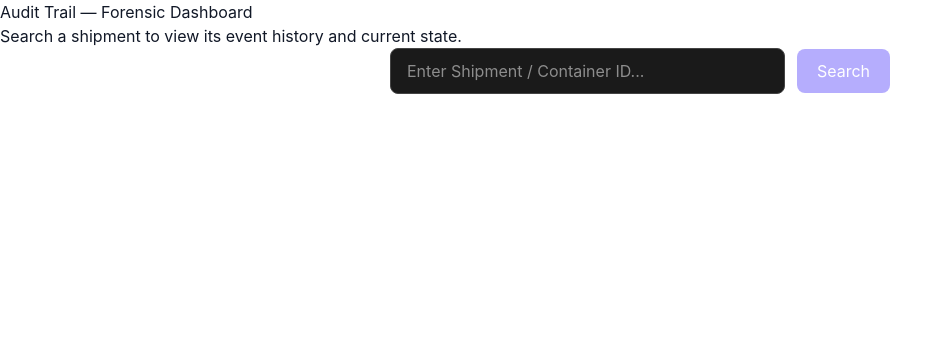
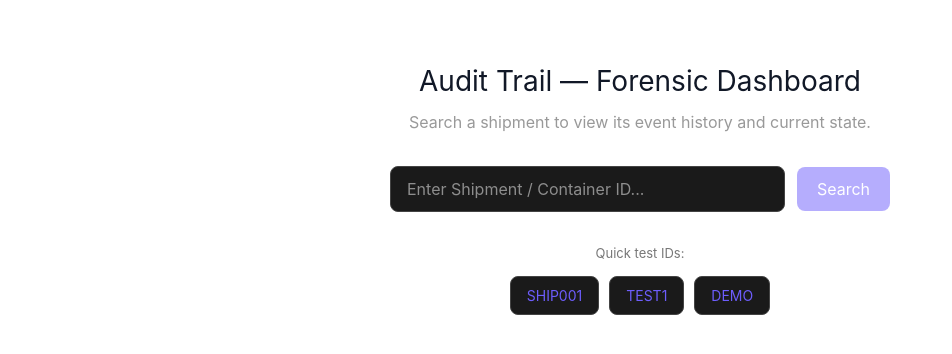
Before and after one commit to Raushan1504/Audit_Trail, a React (Vite) app in the folder client/: page / in a window 1280 px wide. Shown: the top 354 px of the page, without its empty margins (0-952 px from the left). Built offline with nearby package versions, Linux system fonts and the light colour scheme; no server answers.

Commit message:
feat(timeline): create event timeline component

```diff
--- /dev/null
+++ b/client/src/components/EventTimeline.css
@@ -0,0 +1,70 @@
+.event-timeline {
+  display: flex;
+  flex-direction: column;
+  gap: 0;
+  padding: 24px 0;
+}
+
+.event-timeline--empty {
+  padding: 40px 20px;
+  text-align: center;
+  color: #777777;
+  border: 1px dashed #3a3a3a;
+  border-radius: 12px;
+}
+
+.event-timeline__item {
+  position: relative;
+  display: flex;
+  gap: 16px;
+  padding-bottom: 28px;
+  padding-left: 8px;
+}
+
+.event-timeline__marker {
+  width: 14px;
+  height: 14px;
+  border-radius: 50%;
+  background: #8b7cf6;
+  flex-shrink: 0;
+  margin-top: 4px;
+  box-shadow: 0 0 0 4px rgba(139, 124, 246, 0.15);
+  z-index: 1;
+}
+
+.event-timeline__line {
+  position: absolute;
+  left: 15px;
+  top: 18px;
+  bottom: -10px;
+  width: 2px;
+  background: #3a3a3a;
+}
+
+.event-timeline__content {
+  display: flex;
+  flex-direction: column;
+  gap: 4px;
+  padding: 12px 16px;
+  border-radius: 8px;
+  background: #1e1e1e;
+  border: 1px solid #3a3a3a;
+  flex: 1;
+  transition: transform 0.2s ease, box-shadow 0.2s ease;
+}
+
+.event-timeline__content:hover {
+  transform: translateX(4px);
+  box-shadow: 0 8px 16px rgba(247, 5, 5, 0.908);
+}
+
+.event-timeline__type {
+  font-weight: 600;
+  font-size: 15px;
+  color: #f0f0f0;
+}
+
+.event-timeline__timestamp {
+  font-size: 13px;
+  color: #999999;
+}
--- /dev/null
+++ b/client/src/components/EventTimeline.jsx
@@ -0,0 +1,34 @@
+import './EventTimeline.css';
+
+function EventTimeline({ events = [] }) {
+  if (events.length === 0) {
+    return (
+      <div className="event-timeline event-timeline--empty">
+        <p>No events to display yet.</p>
+      </div>
+    );
+  }
+
+  return (
+    <div className="event-timeline">
+      {events.map((event, index) => (
+        <div className="event-timeline__item" key={event._id || index}>
+          <div className="event-timeline__marker" />
+          {index !== events.length - 1 && (
+            <div className="event-timeline__line" />
+          )}
+          <div className="event-timeline__content">
+            <span className="event-timeline__type">{event.eventType}</span>
+            <span className="event-timeline__timestamp">
+              {event.timestamp
+                ? new Date(event.timestamp).toLocaleString()
+                : 'Unknown time'}
+            </span>
+          </div>
+        </div>
+      ))}
+    </div>
+  );
+}
+
+export default EventTimeline;
--- /dev/null
+++ b/client/src/pages/Dashboard.css
@@ -0,0 +1,51 @@
+.dashboard {
+  max-width: 700px;
+  margin: 0 auto;
+  padding: 60px 20px;
+  text-align: center;
+}
+
+.dashboard__header h1 {
+  font-size: 28px;
+  margin-bottom: 8px;
+}
+
+.dashboard__header p {
+  color: var(--text-h, #999);
+  margin-bottom: 32px;
+}
+
+.dashboard__quick-access {
+  margin-top: 32px;
+}
+
+.dashboard__quick-label {
+  font-size: 13px;
+  color: var(--text-h, #777);
+  display: block;
+  margin-bottom: 12px;
+}
+
+.dashboard__quick-buttons {
+  display: flex;
+  gap: 10px;
+  justify-content: center;
+  flex-wrap: wrap;
+}
+
+.dashboard__quick-button {
+  padding: 8px 16px;
+  border-radius: 8px;
+  border: 1px solid var(--border, #444);
+  background: var(--accent-bg, #1a1a1a);
+  color: var(--accent, #6d5dfc);
+  font-size: 14px;
+  cursor: pointer;
+  transition: transform 0.2s, box-shadow 0.2s, background 0.2s;
+}
+
+.dashboard__quick-button:hover {
+  transform: translateY(-2px);
+  box-shadow: 0 8px 16px rgba(109, 93, 252, 0.2);
+  background: rgba(109, 93, 252, 0.1);
+}
--- a/client/src/pages/Dashboard.jsx
+++ b/client/src/pages/Dashboard.jsx
@@ -1,5 +1,9 @@
 import { useNavigate } from 'react-router-dom';
 import SearchBar from '../components/SearchBar';
+import './Dashboard.css';
+
+const QUICK_ACCESS_IDS = ['SHIP001', 'TEST1', 'DEMO'];
+
 function Dashboard() {
   const navigate = useNavigate();
 
@@ -15,6 +19,21 @@ function Dashboard() {
       </header>
 
       <SearchBar onSearch={handleSearch} />
+
+      <div className="dashboard__quick-access">
+        <span className="dashboard__quick-label">Quick test IDs:</span>
+        <div className="dashboard__quick-buttons">
+          {QUICK_ACCESS_IDS.map((id) => (
+            <button
+              key={id}
+              className="dashboard__quick-button"
+              onClick={() => handleSearch(id)}
+            >
+              {id}
+            </button>
+          ))}
+        </div>
+      </div>
     </div>
   );
 }
--- a/client/src/pages/ShipmentDetails.css
+++ b/client/src/pages/ShipmentDetails.css
@@ -2,11 +2,12 @@
   max-width: 800px;
   margin: 0 auto;
   padding: 32px 20px;
+  color: #f0f0f0;
 }
 
 .shipment-details__back {
   display: inline-block;
-  color: var(--accent, #6d5dfc);
+  color: #8b7cf6;
   text-decoration: none;
   font-size: 14px;
   margin-bottom: 24px;
@@ -28,6 +29,7 @@
 .shipment-details__header h2 {
   margin: 0;
   font-size: 24px;
+  color: #f0f0f0;
 }
 
 .shipment-details__id {
@@ -35,8 +37,17 @@
   font-size: 16px;
   padding: 4px 12px;
   border-radius: 6px;
-  background: var(--accent-bg, #1a1a1a);
-  color: var(--accent, #6d5dfc);
+  background: #2a2a2a;
+  color: #8b7cf6;
+}
+
+.shipment-details__status {
+  color: #cccccc;
+  font-size: 15px;
+}
+
+.shipment-details__status--error {
+  color: #ff6b6b;
 }
 
 .shipment-details__grid {
@@ -52,8 +63,8 @@
   gap: 8px;
   padding: 20px;
   border-radius: 12px;
-  border: 1px solid var(--border, #333);
-  background: var(--accent-bg, #1a1a1a);
+  border: 1px solid #3a3a3a;
+  background: #1e1e1e;
   transition: transform 0.25s ease, box-shadow 0.25s ease;
 }
 
@@ -66,16 +77,17 @@
   font-size: 13px;
   text-transform: uppercase;
   letter-spacing: 0.5px;
-  color: var(--text-h, #999);
+  color: #999999;
 }
 
 .shipment-details__value {
   font-size: 18px;
   font-weight: 600;
+  color: #f0f0f0;
 }
 
 .shipment-details__value--placeholder {
-  color: var(--text-h, #777);
+  color: #777777;
   font-style: italic;
   font-weight: 400;
   font-size: 15px;
@@ -84,7 +96,17 @@
 .shipment-details__timeline-placeholder {
   padding: 40px 20px;
   text-align: center;
-  border: 1px dashed var(--border, #333);
+  border: 1px dashed #3a3a3a;
   border-radius: 12px;
-  color: var(--text-h, #777);
+  color: #777777;
 }
+
+.shipment-details__timeline-section {
+  margin-top: 8px;
+}
+
+.shipment-details__timeline-section h3 {
+  font-size: 18px;
+  margin-bottom: 8px;
+  color: #f0f0f0;
+}
--- a/client/src/pages/ShipmentDetails.jsx
+++ b/client/src/pages/ShipmentDetails.jsx
@@ -1,6 +1,7 @@
 import { useParams, Link } from 'react-router-dom';
 import { useState, useEffect } from 'react';
 import { getShipmentState } from '../services/api';
+import EventTimeline from '../components/EventTimeline';
 import './ShipmentDetails.css';
 
 function ShipmentDetails() {
@@ -69,8 +70,9 @@ function ShipmentDetails() {
         </div>
       )}
 
-      <div className="shipment-details__timeline-placeholder">
-        <p>Event timeline will appear here (Day 6-7).</p>
+      <div className="shipment-details__timeline-section">
+        <h3>Event History</h3>
+        <EventTimeline events={[]} />
       </div>
     </div>
   );
--- a/client/src/services/api.js
+++ b/client/src/services/api.js
@@ -5,7 +5,8 @@ async function handleResponse(response) {
     const errorBody = await response.json().catch(() => ({}));
     throw new Error(errorBody.error || `Request failed with status ${response.status}`);
   }
-  return response.json();
+  const json = await response.json();
+  return json.data; // backend { success, data } wrapper se sirf 'data' nikalo
 }
 
 export async function getShipmentState(shipmentId) {
```
Also changed, not shown: 1 other file (tests, documents, lock files or other folders).
